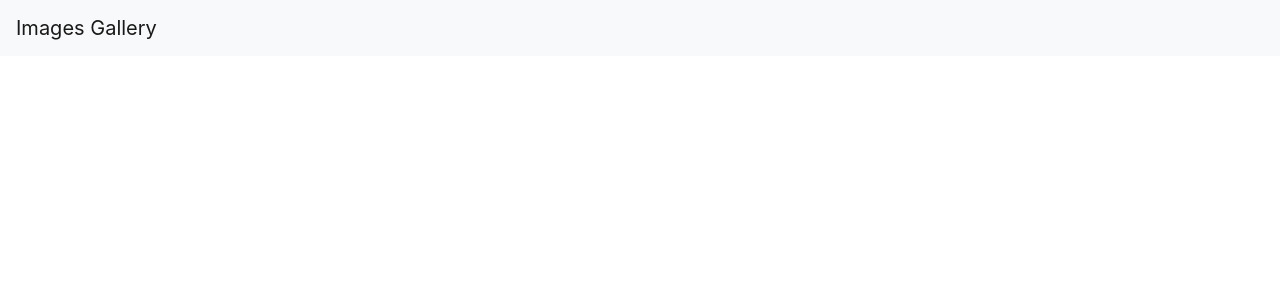
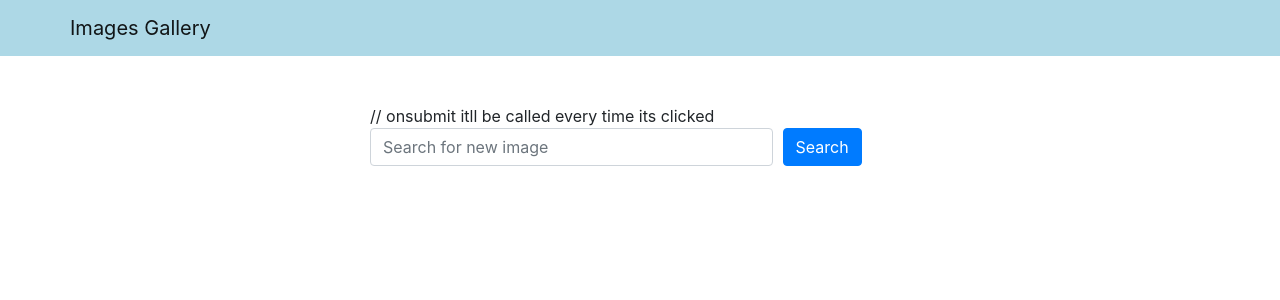
Before and after one commit to gregfc95/images-gallery, a React (Create React App) app in the folder frontend/: page / in a window 1280 px wide. Shown: the top 300 px of the page. Built offline with nearby package versions, Linux system fonts and the light colour scheme.

Commit message:
controlled search component

```diff
--- a/frontend/src/App.js
+++ b/frontend/src/App.js
@@ -1,10 +1,27 @@
+import { useState } from 'react';
 import 'bootstrap/dist/css/bootstrap.min.css';
 import Header from './components/Header';
+import Search from './components/Search';
 
-function App() {
+const App = () => {
+  //we used Usestate to define the initial value of word
+  //setword it's used to update the value of the variable word
+  const [word, setWord] = useState('');
+
+  //send a API request
+  const handleSearchSubmit = (e) => {
+    // Prevent default form submission
+    e.preventDefault();
+    // Return a console.log with the input value
+    console.log(word);
+  }
+// only to check if the typing works
+//  console.log(word);
+
   return (
     <div>
       <Header title="Images Gallery"/>
+      <Search word={word} setWord={setWord} handleSearchSubmit={handleSearchSubmit}/>
     </div>
   );
 }
--- a/frontend/src/components/Header.js
+++ b/frontend/src/components/Header.js
@@ -1,14 +1,18 @@
 import React from 'react';
-import { Navbar } from 'react-bootstrap';
+import { Navbar, Container } from 'react-bootstrap';
 
-const Header = (props) => {
+const navbarStyle = {
+    backgroundColor: 'lightblue'
+};
+
+const Header = ({ title }) => {
     //deconstruct an object
-    //const { title } = props "remove props from props.title"
     return (
-        <Navbar bg="light" variant="light">
-           <Navbar.Brand href="/">{props.title}</Navbar.Brand>
+        <Navbar style={navbarStyle} variant="light">
+            <Container>
+                <Navbar.Brand href="/">{title}</Navbar.Brand>
+            </Container>
         </Navbar>
     )
-
 };
 export default Header;
--- /dev/null
+++ b/frontend/src/components/Search.js
@@ -0,0 +1,33 @@
+import React from "react";
+import { Container, Row, Col, Button, Form } from "react-bootstrap";
+
+const Search = ({ word, setWord, handleSearchSubmit }) => {
+  return (
+    <Container className="mt-5 !important">
+      <Row className="justify-content-center">
+        <Col xs={12} md={8} lg={6}>
+          // onsubmit itll be called every time its clicked
+          <Form onSubmit={handleSearchSubmit}>
+            <Form.Row>
+              <Col xs={9}>
+                <Form.Control
+                  type="text"
+                  value={word}
+                  nChange={(e) => setWord(e.target.value)}
+                  placeholder="Search for new image"
+                />
+              </Col>
+              <Col>
+                <Button variant="primary" type="submit">
+                  Search
+                </Button>
+              </Col>
+            </Form.Row>
+          </Form>
+        </Col>
+      </Row>
+    </Container>
+  );
+};
+
+export default Search;
```
Also changed, not shown: frontend/src/index.js (+3 -4 lines).
